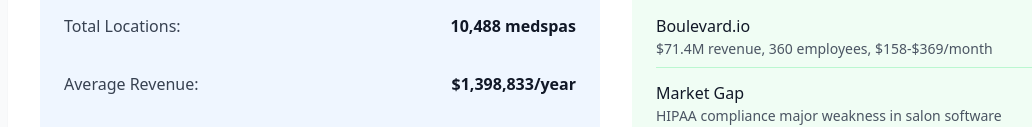
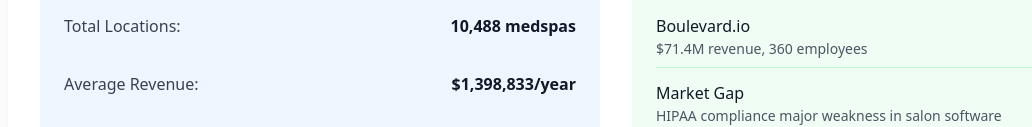
Before and after one commit to AahPlexX/OmniLux, a plain HTML site: page index.html in a window 1280 px wide. Shown: the part 679-806 px from the top of the page, without its empty margins (24-1056 px from the left). Drawn offline with nearby package versions, Linux system fonts and the light colour scheme.

Commit message:
Update index.html

```diff
--- a/index.html
+++ b/index.html
@@ -172,7 +172,7 @@
                         <div class="space-y-3">
                             <div class="border-b border-green-200 pb-2">
                                 <div class="font-medium">Boulevard.io</div>
-                                <div class="text-sm text-gray-600">$71.4M revenue, 360 employees, $158-$369/month</div>
+                                <div class="text-sm text-gray-600">$71.4M revenue, 360 employees</div>
                             </div>
                             <div class="border-b border-green-200 pb-2">
                                 <div class="font-medium">Market Gap</div>
```
